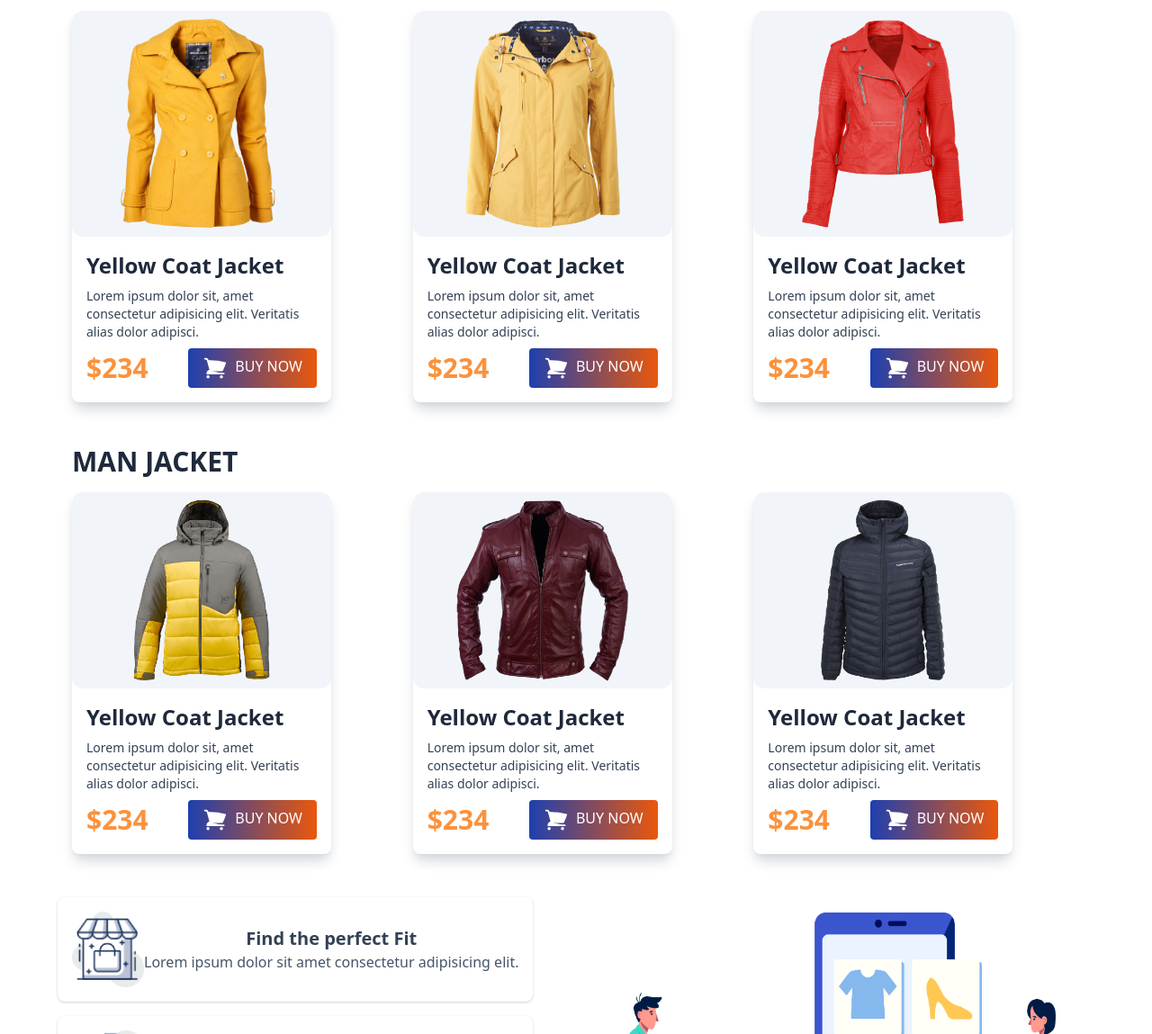
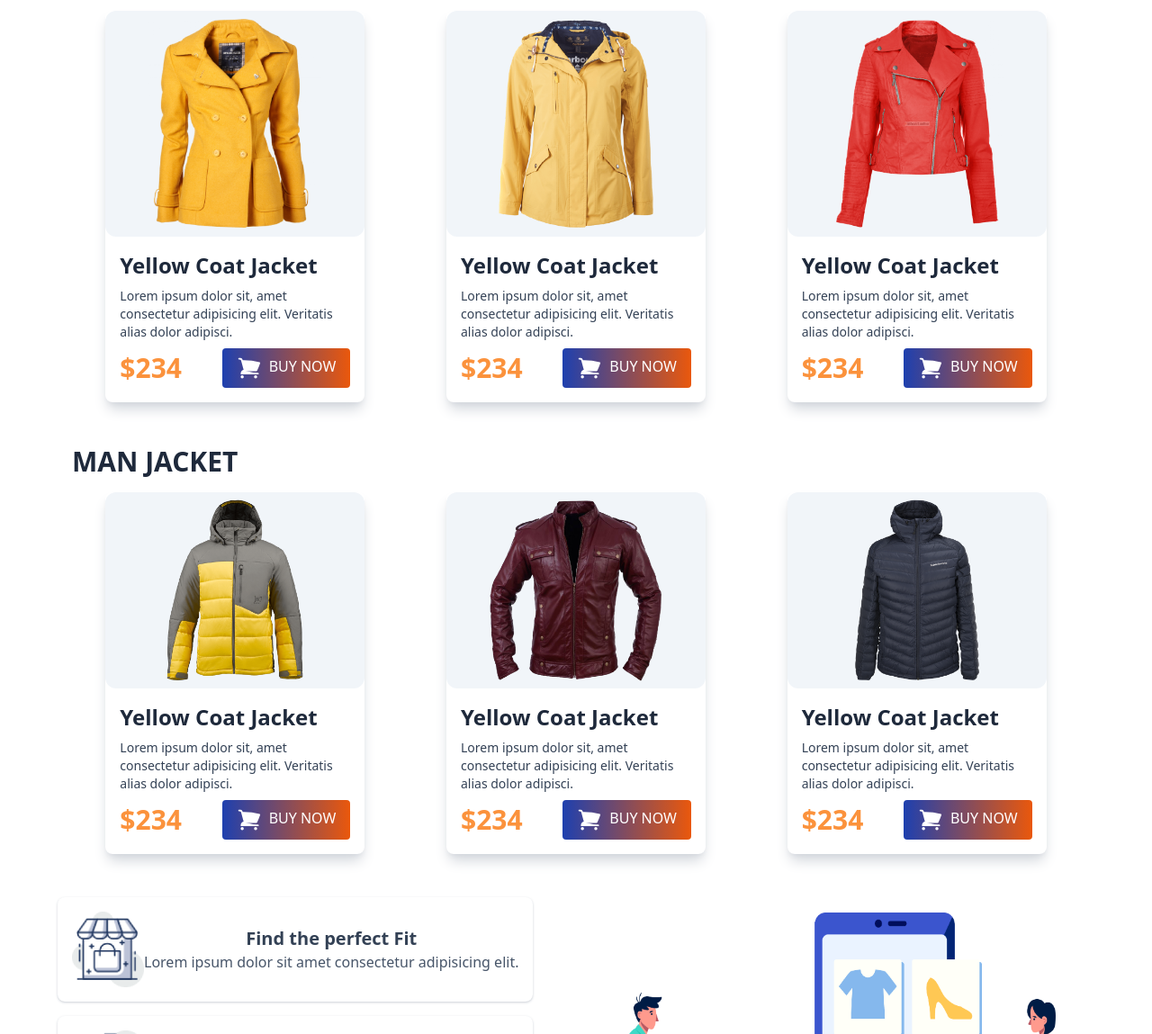
Before and after one commit to Rupon100/Penguin-Fashion, a website built with Vite: page index.html in a window 1280 px wide. Shown: the part 695-1844 px from the top of the page at 90% size. Built offline with nearby package versions, Linux system fonts and the light colour scheme.

Commit message:
update product box

```diff
--- a/index.html
+++ b/index.html
@@ -45,7 +45,7 @@
     <main class="max-w-[90%] mx-auto p-4 mb-8 flex flex-col justify-center items-center">
         <div class="w-full my-8 flex flex-col  justify-center items-center">
             <h1 class="pro-header self-start">women jacket</h1>
-            <div class="w-full grid gap-4  grid-cols-1 md:grid-cols-3">
+            <div class="w-full grid gap-4 justify-items-center  grid-cols-1 md:grid-cols-3">
                 <div class="pro-box">
                     <div class="pro-img-box">
                         <img class="w-48" src="./images/jacket-1.png" alt="women jacket 1">
@@ -104,7 +104,7 @@
         </div>
         <div class="w-full flex flex-col justify-center items-center mt-4">
             <h1 class="pro-header self-start">Man jacket</h1>
-            <div class="w-full grid gap-4 grid-cols-1  md:grid-cols-3">
+            <div class="w-full grid justify-items-center gap-4 grid-cols-1  md:grid-cols-3">
                 <div class="pro-box">
                     <div class="pro-img-box">
                         <img class="w-48" src="./images/jacket-4.png" alt="women jacket 1">
```
